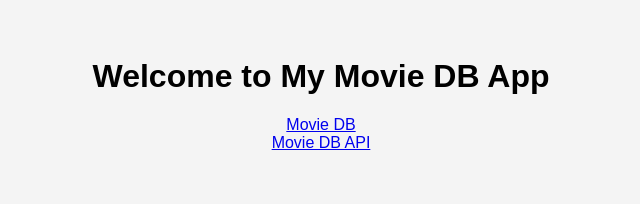
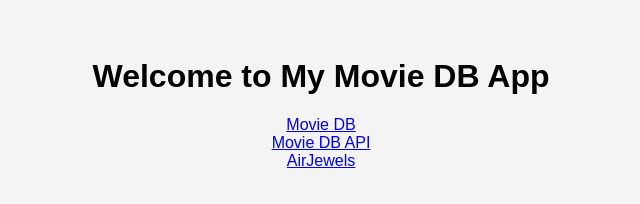
Before and after one commit to SVILLEBRUN/Deply_on_RaspberryPi, a plain HTML site: page index.html in a window 1280 px wide. Shown: the full height of the page, 319-959 px from the left. Drawn offline with Linux system fonts and the light colour scheme.

Commit message:
adding airjewels in docker compose for dev and local_prod

```diff
--- a/index.html
+++ b/index.html
@@ -17,5 +17,6 @@
         <h1>Welcome to My Movie DB App</h1>
         <div><a href="/movie-db-app/">Movie DB</a></div>
         <div><a href="/movie-db-app/api">Movie DB API</a></div>
+        <div><a href="/airjewels-rails/">AirJewels</a></div>
     </body>
 </html>
```
Also changed, not shown: 4 other files.
